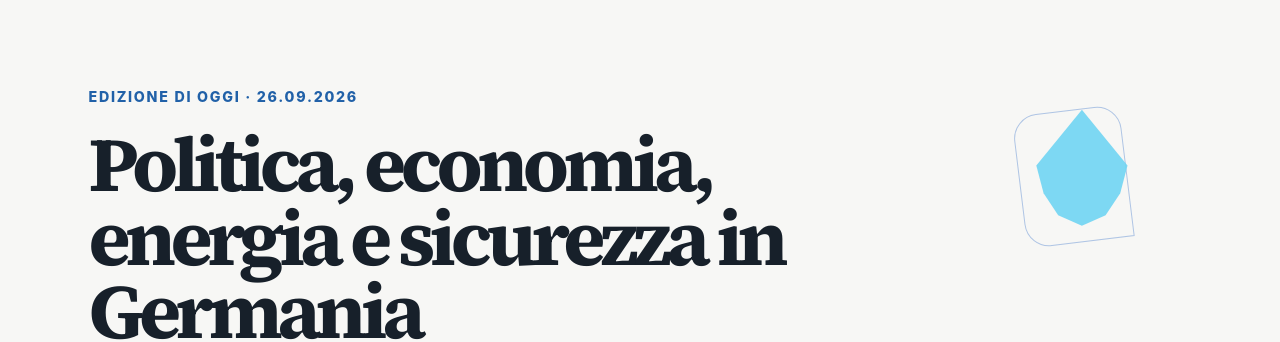
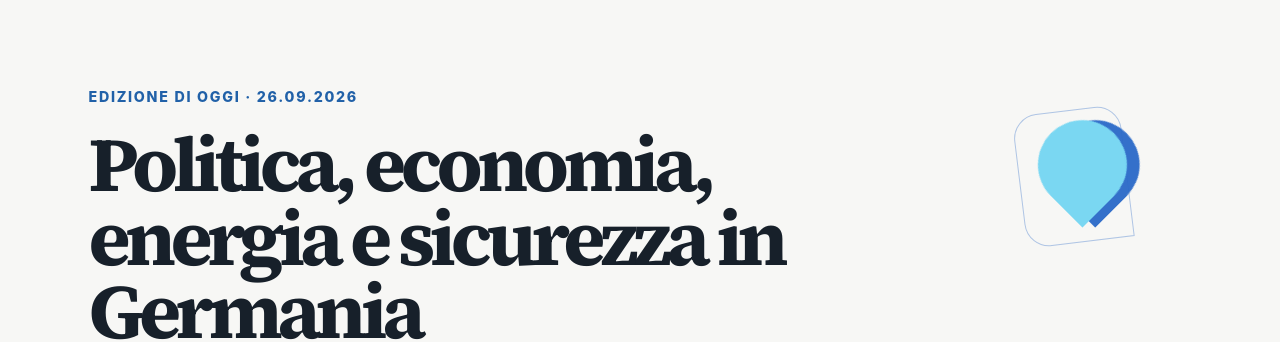
Before and after one commit to ottoottone/prj-news-mattino, a Jekyll site: the page built from index.html, in a window 1280 px wide. Shown: the part 175-517 px from the top of the page. Built offline with Jekyll 4.4.1, drawn with Linux system fonts in a browser that asks for light colours; some web fonts are replaced; the list of posts is cut into pages by our own code.

Commit message:
refine: smooth Rhine Window water drop

```diff
--- a/assets/css/briefing.css
+++ b/assets/css/briefing.css
@@ -165,7 +165,7 @@ body { background:#f7f7f5; color:#202b35; }
 .masthead-wordmark { position:relative; }
 .masthead-wordmark::after { content:""; display:block; width:2.4rem; height:3px; margin-top:.26rem; background:var(--rhine-light); border-radius:0 2px 2px 0; }
 .content-first-header, .newsletter-issue-header { position:relative; overflow:hidden; }
-.content-first-header::after, .newsletter-issue-header::after { content:""; position:absolute; right:clamp(1rem,5vw,4rem); top:1.25rem; width:4.8rem; height:6.1rem; background:var(--rhine-light); clip-path:polygon(50% 0,100% 48%,92% 72%,76% 91%,50% 100%,24% 91%,8% 72%,0 48%); opacity:.92; filter:drop-shadow(.5rem .5rem 0 var(--rhine-blue)); pointer-events:none; }
+.content-first-header::after, .newsletter-issue-header::after { content:""; position:absolute; right:clamp(1rem,5vw,4rem); top:1.8rem; width:4.7rem; height:4.7rem; background:var(--rhine-light); border-radius:50% 50% 50% 0; transform:rotate(-45deg); opacity:.94; filter:drop-shadow(.5rem .5rem 0 var(--rhine-blue)); pointer-events:none; }
 .content-first-header::before, .newsletter-issue-header::before { content:""; position:absolute; right:clamp(1rem,5vw,4rem); top:1.25rem; width:5.7rem; height:7rem; border:1px solid color-mix(in srgb,var(--rhine-blue) 35%,transparent); border-radius:1.3rem 1.3rem 0 1.3rem; transform:rotate(-7deg); pointer-events:none; }
 .briefing-issue-header { background:#eaf5f7; border:1px solid #c9e5eb; border-radius:1.3rem 1.3rem 0 1.3rem; }
 .theme-nord-dark .masthead-mark { color:#8fe4ff; }
```
